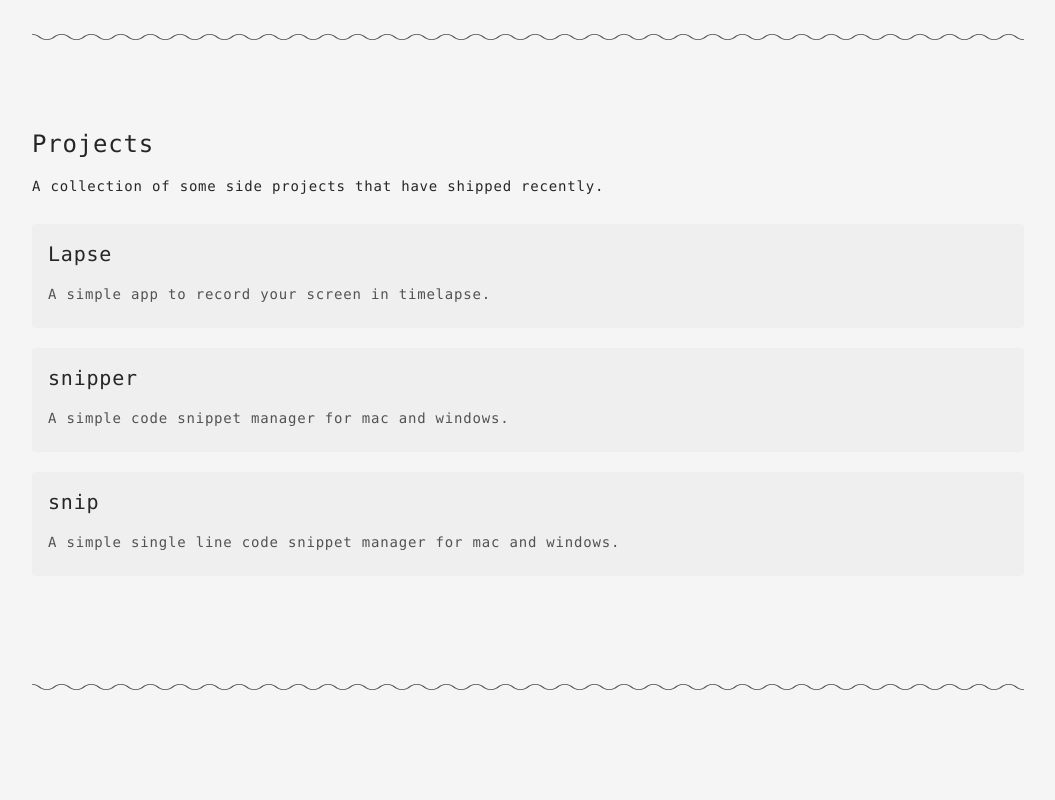
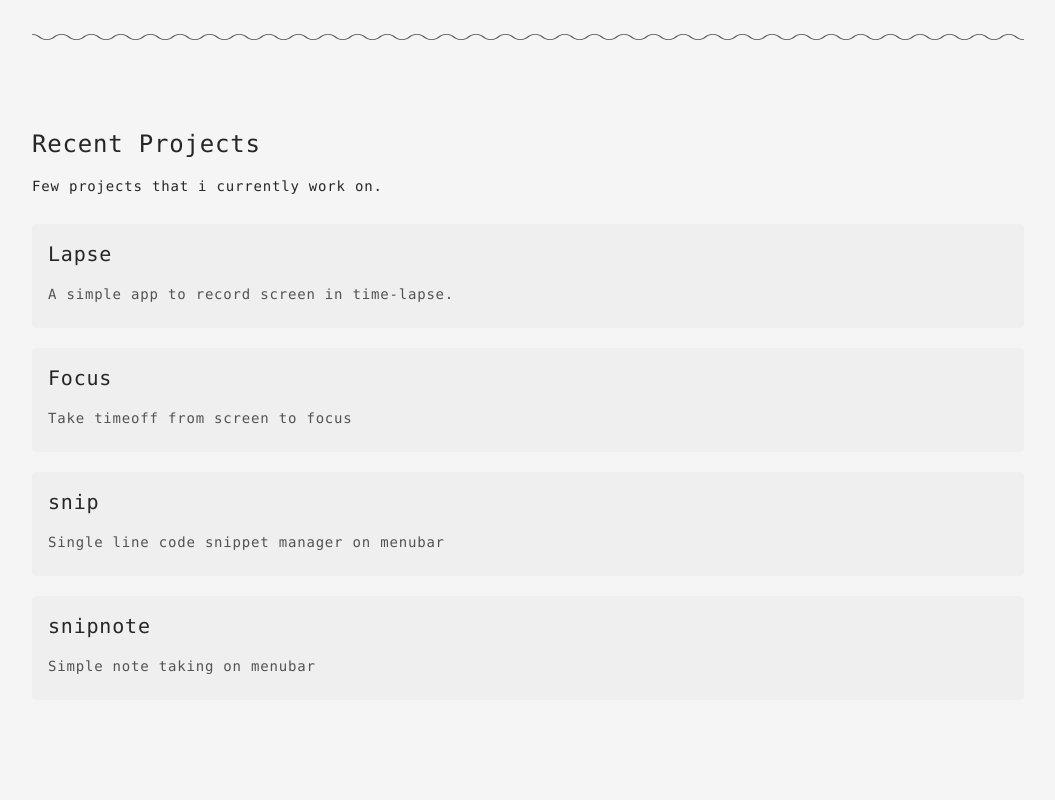
Before and after one commit to achuthhadnoor/www, a Next.js app: page / in a window 1280 px wide. Shown: the part 420-1220 px from the top of the page, without its empty margins (112-1167 px from the left). Built offline with nearby package versions, Linux system fonts and the light colour scheme; no server answers.

Commit message:
analytics

```diff
--- a/src/components/Header.tsx
+++ b/src/components/Header.tsx
@@ -27,7 +27,8 @@ export default function Header() {
     <header className="fixed bottom-0 w-full md:sticky md:top-0 z-10  text-xs md:text-sm dark:text-neutral-400 text-neutral-500 bg-neutral-200/10 dark:bg-neutral-900/10 shadow-sm backdrop-blur-lg tracking-widest">
       <div className="md:hidden p-[1px] bg-gradient-to-r from-indigo-500 via-purple-500 to-pink-500" />
       <div className="container mx-auto flex justify-between p-1 md:py-2">
-        <span className="p-1 sm:px-2 sm:py-1">
+        <NextLink href={"/"}>
+          <a className="p-1 sm:px-2 sm:py-1">
             <svg
               width="32"
               height="32"
@@ -48,7 +49,8 @@ export default function Header() {
                 fill="currentColor"
               ></path>
             </svg>
-        </span>
+          </a>
+        </NextLink>
         <nav className="flex gap-2 sm:gap-4 capitalize items-center">
           <Link href={"/"} name="home" />
           <Link href={"/about"} name="About" />
--- a/src/layouts/Container.tsx
+++ b/src/layouts/Container.tsx
@@ -38,6 +38,21 @@ export default function Container(props: { [x: string]: any; children: any }) {
         <meta name="twitter:description" content={meta.description} />
         <meta name="twitter:image" content={meta.image} />
         <title>{meta.title}</title>
+        {process.env.NODE_ENV === "production" && (
+          <>
+            <script
+              dangerouslySetInnerHTML={{
+                __html: `
+            window.dataLayer = window.dataLayer || [];
+            function gtag(){dataLayer.push(arguments);}
+            gtag('js', new Date());
+            gtag('config',  'UA-177599995-1');
+        `,
+              }}
+            />
+            <script async src="https://cdn.splitbee.io/sb.js"></script>
+          </>
+        )}
       </Head>
       <Header />
       <main className="container lg:max-w-5xl mx-auto tracking-wider dark:text-neutral-300 text-neutral-800 px-4 my-24 md:my-10">
--- a/src/pages/index.tsx
+++ b/src/pages/index.tsx
@@ -7,6 +7,36 @@ import fetcher from "../lib/fetcher";
 import { format, parseISO } from "date-fns";
 export default function Home() {
   const { data } = useSWR<Issues>("/api/issues", fetcher);
+  const projects = [
+    {
+      id: "lapse",
+      title: "Lapse",
+      description: "A simple app to record screen in time-lapse.",
+      url: "getlapseapp.com",
+      image: "/assets/img/lapse.png",
+    },
+    {
+      id: "focus",
+      title: "Focus",
+      description: "Take timeoff from screen to focus",
+      url: "focus.achuth.dev",
+      image: "/assets/img/focus.png",
+    },
+    {
+      id: "snip",
+      title: "snip",
+      description: "Single line code snippet manager on menubar",
+      url: "snip.netlify.app",
+      image: "/assets/img/snip.png",
+    },
+    {
+      id: "snipnote",
+      title: "snipnote",
+      description: "Simple note taking on menubar",
+      url: "snipnote.achuth.dev",
+      image: "/assets/img/snipnote.png",
+    },
+  ];
   return (
     <Container>
       <div className="mb-10 md:mb-20">
@@ -20,49 +50,36 @@ export default function Home() {
         <p className="mt-5 text-sm leading-loose text-neutral-700 dark:text-neutral-500 ">
           👋 Hey, I am a Designer, Developer and maker from India 🇮🇳. In short,
           I love creating and building stuff. ✨ Welcome to my little slice of
-          the internet—I hope you find something useful! If you’re curious, read
-          more about me.
+          the internet. I hope you find something useful! If you’re curious,
+          read more about me.
         </p>
         <hr className="wave my-20" />
       </div>
       <div id="projects" className="mb-10 flex flex-col gap-2">
-        <h2 className="text-2xl py-2">Projects</h2>
+        <h2 className="text-2xl py-2">Recent Projects</h2>
         <p className="text-sm text-neutral-800 dark:text-neutral-400">
-          A collection of some side projects that have shipped recently.
+          Few projects that i currently work on.
         </p>
         <div className="flex flex-col py-5 gap-5">
-          <a href="https://getlapseapp.com/" rel="noreferrer" target="_blank">
+          {projects.map(({ url, title, id, description }) => (
+            <a
+              href={`https://${url}/`}
+              rel="noreferrer"
+              target="_blank"
+              key={id}
+            >
               <div
               // className="p-[1px] bg-gradient-to-r from-green-400 to-blue-500 hover:from-pink-500 hover:to-yellow-500 rounded"
               >
                 <div className="p-4 dark:bg-neutral-800/40 dark:hover:bg-neutral-800/70 bg-neutral-200/40 hover:bg-neutral-200/70   rounded flex flex-col gap-2">
-                <h3 className="text-xl">Lapse</h3>
+                  <h3 className="text-xl">{title}</h3>
                   <p className="text-sm py-2 dark:text-neutral-400 text-neutral-600 ">
-                  A simple app to record your screen in timelapse.
+                    {description}
                   </p>
                 </div>
               </div>
             </a>
-          <a
-            href="https://snipper.netlify.app/"
-            rel="noreferrer"
-            target="_blank"
-          >
-            <div className="p-4 dark:bg-neutral-800/40 dark:hover:bg-neutral-800/70 bg-neutral-200/40 hover:bg-neutral-200/70   rounded flex flex-col gap-2">
-              <h3 className="text-xl">snipper</h3>
-              <p className="text-sm py-2 dark:text-neutral-400 text-neutral-600 ">
-                A simple code snippet manager for mac and windows.
-              </p>
-            </div>
-          </a>
-          <a href="https://snip.netlify.app/" rel="noreferrer" target="_blank">
-            <div className="p-4 dark:bg-neutral-800/40 dark:hover:bg-neutral-800/70 bg-neutral-200/40 hover:bg-neutral-200/70   rounded flex flex-col gap-2">
-              <h3 className="text-xl">snip</h3>
-              <p className="text-sm py-2 dark:text-neutral-400 text-neutral-600 ">
-                A simple single line code snippet manager for mac and windows.
-              </p>
-            </div>
-          </a>
+          ))}
         </div>
         <hr className="wave my-20" />
       </div>
```
Lines whose indentation alone changed are shown as unchanged.
